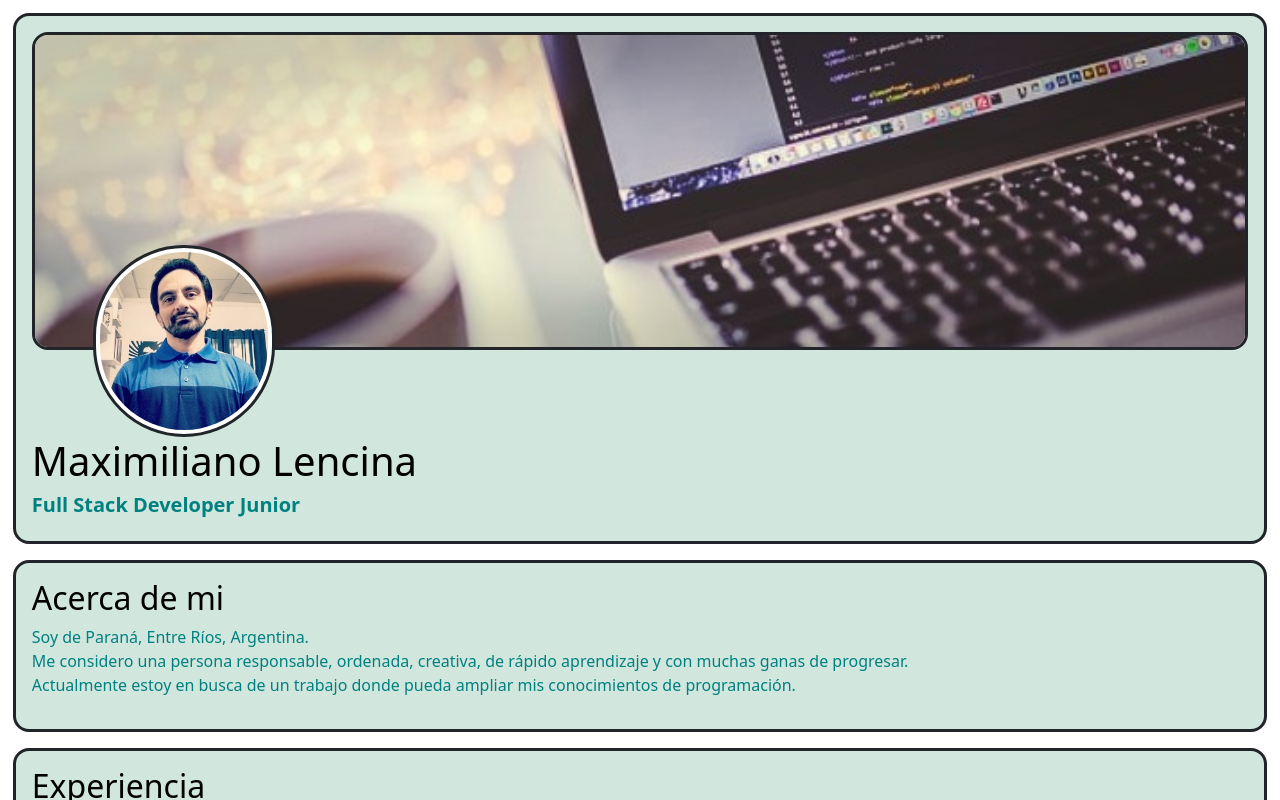
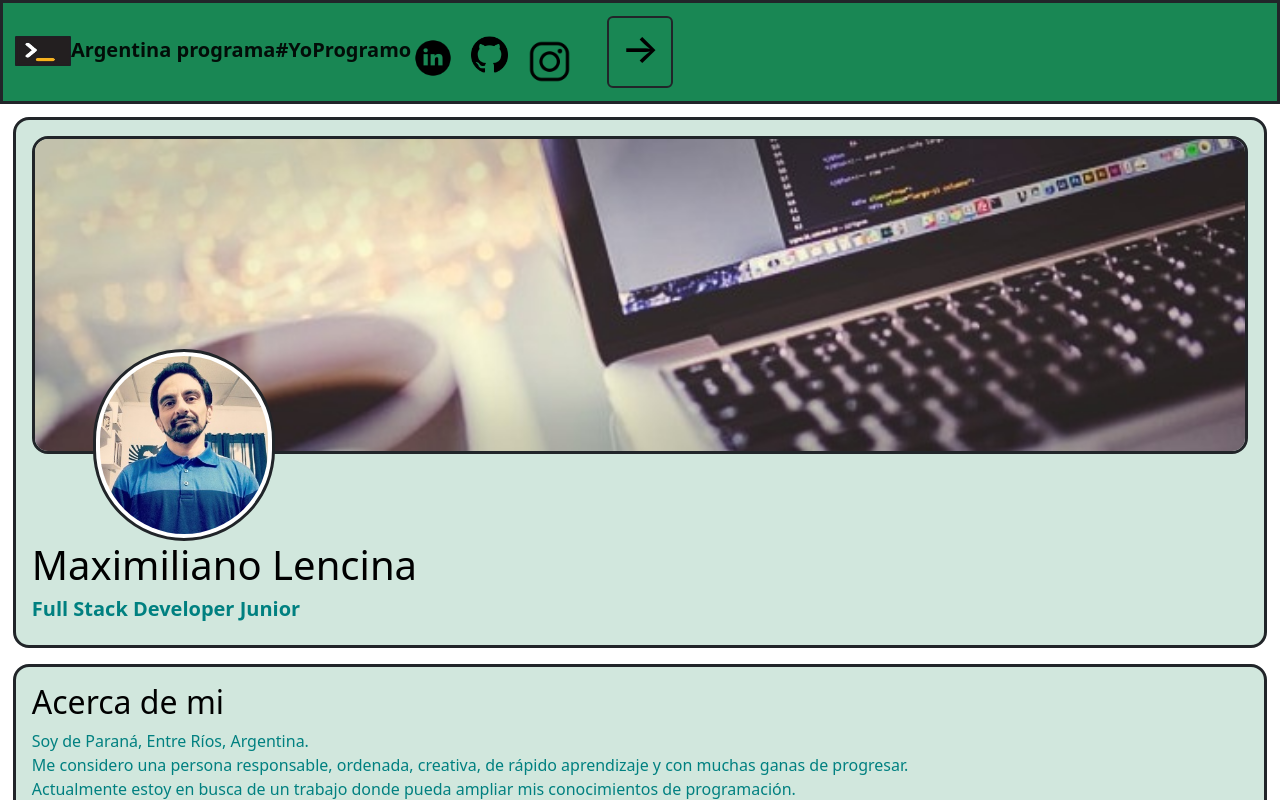
Before and after one commit to Max-Lencina/Frontend, an Angular app: page / in a window 1280 px wide. Shown: the top 800 px of the page. Built offline with nearby package versions, Linux system fonts and the light colour scheme.

Commit message:
commit 7

```diff
--- a/src/app/app.component.html
+++ b/src/app/app.component.html
@@ -1,3 +1,4 @@
+<app-navbar></app-navbar>
 <app-encabezado></app-encabezado>
 <app-acercademi></app-acercademi>
 <app-experiencia></app-experiencia>
--- a/src/app/app.component.ts
+++ b/src/app/app.component.ts
@@ -7,11 +7,5 @@ import { Component } from '@angular/core';
 })
 export class AppComponent {
   title = 'proyecto';
-  myimage:string = "assets/img/perfil.jpg";
-  myimage2:string = "assets/img/portada.jpg";
-  myimage3:string = "assets/img/argentina-programa.jpg";
-  myimage4:string = "assets/img/educar.jpg";
-  myimage5:string = "assets/img/portfolioCompleto.jpg";
-  myimage6:string = "assets/img/eetn5.jpg";
-  myimage7:string = "assets/img/.jpg";
+
 }
--- a/src/app/app.module.ts
+++ b/src/app/app.module.ts
@@ -9,6 +9,7 @@ import { ExperienciaComponent } from './componentes/experiencia/experiencia.comp
 import { EducacionComponent } from './componentes/educacion/educacion.component';
 import { SkillsComponent } from './componentes/skills/skills.component';
 import { ProyectosComponent } from './componentes/proyectos/proyectos.component';
+import { NavbarComponent } from './componentes/navbar/navbar.component';
 
 @NgModule({
   declarations: [
@@ -18,7 +19,8 @@ import { ProyectosComponent } from './componentes/proyectos/proyectos.component'
     ExperienciaComponent,
     EducacionComponent,
     SkillsComponent,
-    ProyectosComponent
+    ProyectosComponent,
+    NavbarComponent
   ],
   imports: [
     BrowserModule,
--- /dev/null
+++ b/src/app/componentes/navbar/navbar.component.html
@@ -0,0 +1,49 @@
+<nav class="navbar sticky-top border border-dark border-3 bg-success">
+    <div class="container-fluid">
+      <a class="navbar-brand" href="https://www.argentina.gob.ar/produccion/transformacion-digital-y-economia-del-conocimiento/argentina-programa">
+          <img src="assets/img/argentina-programa.jpg" alt="" width="56" height="30" class="d-inline-block align-text-top">
+        <b>Argentina programa</b>
+        <a class="navbar-brand" href="https://www.argentina.gob.ar/produccion/argentina-programa/segunda-etapa">
+        <b>#YoProgramo</b>
+
+        <a class="navbar-brand" href="https://www.linkedin.com/in/maximiliano--lencina/">
+          <img src="assets/img/linkedin-icon.png" alt="" width="44" height="44" class="d-inline-block align-text-top">
+        </a>
+
+        <a class="navbar-brand" href="https://github.com/Max-Lencina">
+          <img src="assets/img/github-icon.png" alt="" width="37" height="37" class="d-inline-block align-text-top">
+        </a>
+
+        <a class="navbar-brand" href="https://www.instagram.com/max_lencina/">
+          <img src="assets/img/instagram-icon.png" alt="" width="51" height="51" class="d-inline-block align-text-top">
+        </a>
+      </a>
+
+  <button type="button" class="btn btn-success border border-dark border-2 text-dark" data-bs-toggle="modal" data-bs-target="#exampleModal" data-bs-whatever="@mdo"><h1>→</h1></button>
+    <div class="modal fade" id="exampleModal" tabindex="-1" aria-labelledby="exampleModalLabel" aria-hidden="true">
+      <div class="modal-dialog">
+        <div class="modal-content">
+          <div class="modal-header">
+            <h5 class="modal-title" id="exampleModalLabel">Acceso al Portfolio</h5>
+            <button type="button" class="btn-close" data-bs-dismiss="modal" aria-label="Close"></button>
+         </div>
+          <div class="modal-body">
+            <form>
+              <div class="input-group mb-3">
+                <div class="form-floating">
+                  <input type="text" class="form-control" id="floatingInputGroup1" placeholder="Username">
+                  <label for="floatingInputGroup1">Usuario</label>
+                </div>
+              </div>
+              <div class="form-floating">
+                <input type="password" class="form-control" id="floatingPassword" placeholder="Password">
+                <label for="floatingPassword">Password</label>
+              </div>
+            </form>
+          </div>
+          <div class="modal-footer">
+           <button type="button" class="btn btn-primary">Aceptar</button>
+          </div>
+        </div>
+      </div>
+     </div>
--- /dev/null
+++ b/src/app/componentes/navbar/navbar.component.ts
@@ -0,0 +1,15 @@
+import { Component, OnInit } from '@angular/core';
+
+@Component({
+  selector: 'app-navbar',
+  templateUrl: './navbar.component.html',
+  styleUrls: ['./navbar.component.css']
+})
+export class NavbarComponent implements OnInit {
+
+  constructor() { }
+
+  ngOnInit(): void {
+  }
+
+}
--- a/src/index.html
+++ b/src/index.html
@@ -2,7 +2,7 @@
 <html lang="en">
 <head>
   <meta charset="utf-8">
-  <title>Proyecto</title>
+  <title>Portfolio</title>
   <base href="/">
   <meta name="viewport" content="width=device-width, initial-scale=1">
   <link rel="icon" type="image/x-icon" href="favicon.ico">
```
Also changed, not shown: src/app/componentes/navbar/navbar.component.css (added), 1 other file (tests, documents, lock files or other folders).
